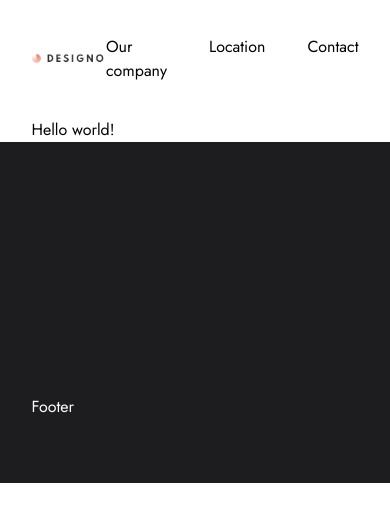
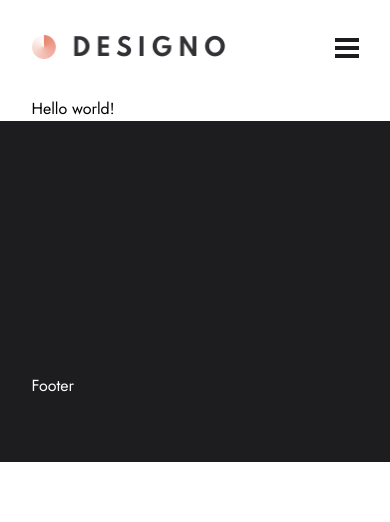
Before and after one commit to nivancheva/designo-multi-page-website-react, a Next.js app: page / in a window 390 px wide. Shown: the top 522 px of the page. Built offline with nearby package versions, Linux system fonts and the light colour scheme.

Commit message:
add hamburger menu

```diff
--- a/src/app/components/Navbar.css
+++ b/src/app/components/Navbar.css
@@ -1,5 +1,12 @@
 .navbar {
     padding-block: 2.188rem;
+}
+
+/* mobile */
+@media (max-width:639px) {
+    .navbar-links {
+        display: none;
+    }
 }
 
 /* tablet */
@@ -7,4 +14,13 @@
     .navbar {
         padding-block: 4rem;
     }
+
+    .navbar-links {
+        display: flex;
+        gap: 2.625rem;
+    }
+
+    .mobile-menu {
+        display: none;
+    }
 }
--- a/src/app/components/Navbar.jsx
+++ b/src/app/components/Navbar.jsx
@@ -1,10 +1,21 @@
+'use client'
+
 import Link from "next/link";
 import logo from '../assets/logo/logo-dark.png'
+import hamburger from '../assets/icon-hamburger.svg'
+import close from '../assets/icon-close.svg'
 import Image from "next/image";
 import './Navbar.css'
+import { useState } from "react";
 
 
 export default function Navbar() {
+    const [isOpen, setIsOpen] = useState(false);
+
+    const handleClick = () => {
+        setIsOpen(!isOpen);
+    };
+
     return (
         <div className="navbar">
             <div className="container flex items-center justify-between">
@@ -16,10 +27,15 @@ export default function Navbar() {
                         height={27}
                     />
                 </Link>
-                <div className="flex gap-[2.625rem]">
-                    <Link href='/company'>Our company</Link>
-                    <Link href='/location'>Location</Link>
-                    <Link href='/contact'>Contact</Link>
+                <div className="flex">
+                    <button onClick={handleClick} className="mobile-menu">
+                        <Image src={isOpen ? close : hamburger } alt='open menu'/>
+                    </button>
+                    <div className="navbar-links">
+                        <Link href='/company'>Our company</Link>
+                        <Link href='/location'>Location</Link>
+                        <Link href='/contact'>Contact</Link>
+                    </div>
                 </div>
             </div>
         </div>
```
Also changed, not shown: src/app/assets/icon-close.svg (added), src/app/assets/icon-hamburger.svg (added).
